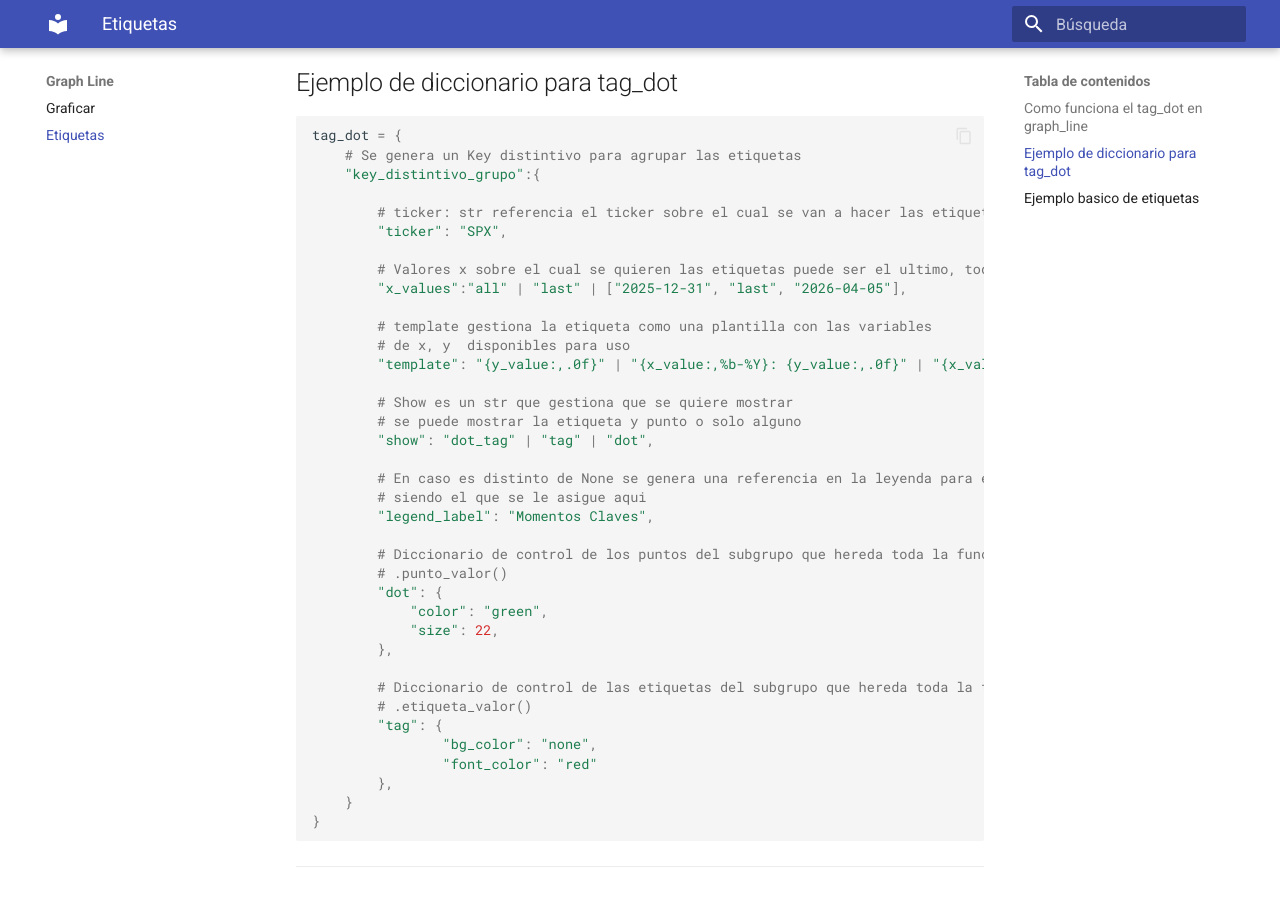
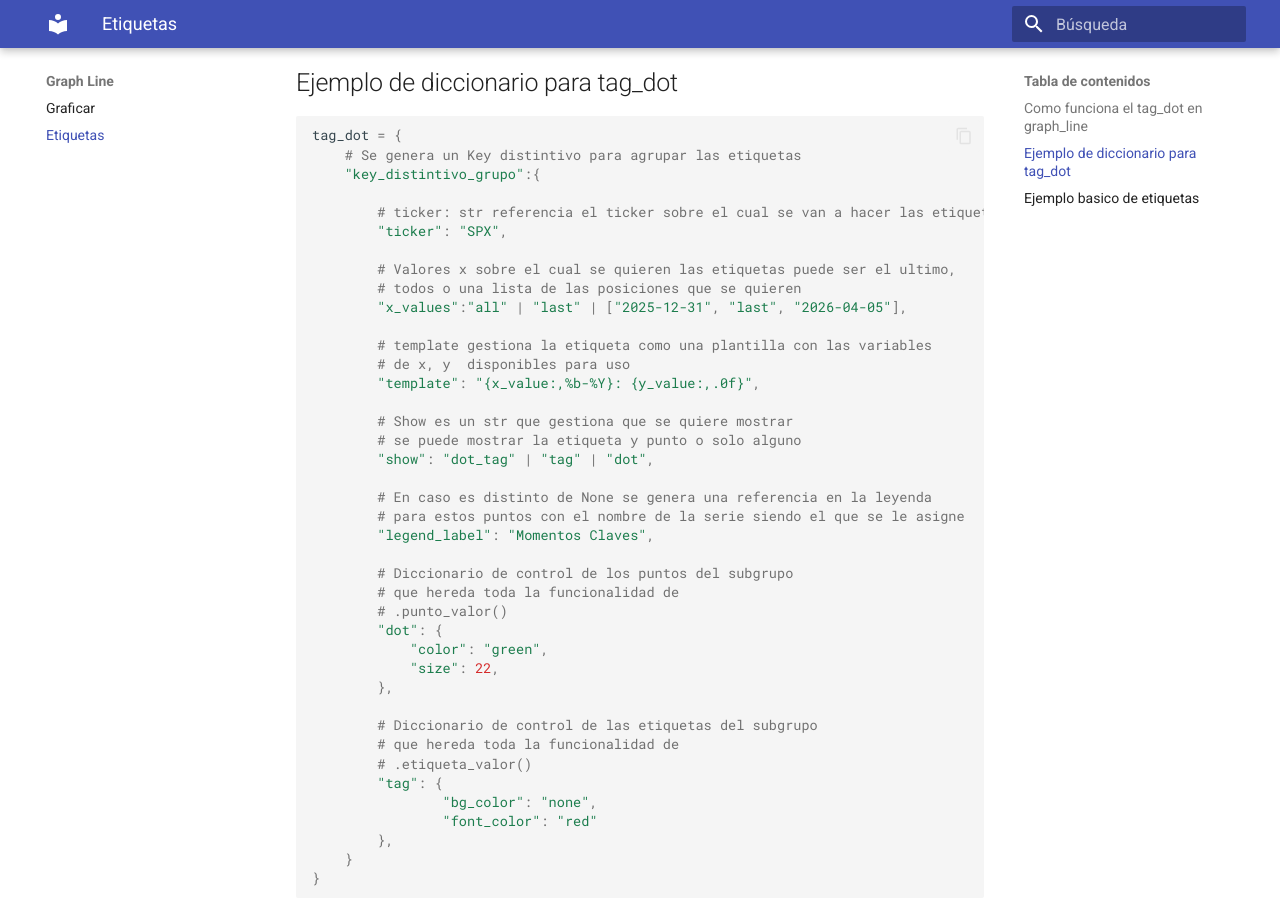
Before and after one commit to jc-ocampob/helpers_ps, an MkDocs documentation site: the page built from docs/Line/tags.md, in a window 1280 px wide and 900 px high, scrolled down 396 px. Built offline with MkDocs 1.6.1 and Material for MkDocs 9.7.7, drawn with Linux system fonts in a browser that asks for light colours.

Commit message:
prueba docs

```diff
--- a/docs/Line/tags.md
+++ b/docs/Line/tags.md
@@ -16,29 +16,32 @@ tag_dot = {
         # ticker: str referencia el ticker sobre el cual se van a hacer las etiquetas
         "ticker": "SPX",
 
-        # Valores x sobre el cual se quieren las etiquetas puede ser el ultimo, todos o una lista de las posiciones que se quieren
+        # Valores x sobre el cual se quieren las etiquetas puede ser el ultimo,
+        # todos o una lista de las posiciones que se quieren
         "x_values":"all" | "last" | ["2025-12-31", "last", "2026-04-05"],
 
         # template gestiona la etiqueta como una plantilla con las variables
         # de x, y  disponibles para uso
-        "template": "{y_value:,.0f}" | "{x_value:,%b-%Y}: {y_value:,.0f}" | "{x_value:,%b-%Y}",
+        "template": "{x_value:,%b-%Y}: {y_value:,.0f}",
 
         # Show es un str que gestiona que se quiere mostrar
         # se puede mostrar la etiqueta y punto o solo alguno
         "show": "dot_tag" | "tag" | "dot",
 
-        # En caso es distinto de None se genera una referencia en la leyenda para estos puntos con el nombre de la serie
-        # siendo el que se le asigue aqui
+        # En caso es distinto de None se genera una referencia en la leyenda
+        # para estos puntos con el nombre de la serie siendo el que se le asigne
         "legend_label": "Momentos Claves",
 
-        # Diccionario de control de los puntos del subgrupo que hereda toda la funcionalidad de
+        # Diccionario de control de los puntos del subgrupo
+        # que hereda toda la funcionalidad de
         # .punto_valor()
         "dot": {
             "color": "green",
             "size": 22,
         },
 
-        # Diccionario de control de las etiquetas del subgrupo que hereda toda la funcionalidad de
+        # Diccionario de control de las etiquetas del subgrupo
+        # que hereda toda la funcionalidad de
         # .etiqueta_valor()
         "tag": {
                 "bg_color": "none",
--- a/mkdocs.yml
+++ b/mkdocs.yml
@@ -58,4 +58,5 @@ nav:
       - Barras stacked: examples/bar_stacked.md
       - Box Whiskers: examples/box_whiskers.md
   - API:
-      - Graph_mtplt: api/graph_mtplt.md
+      - Gráficos: api/graph_mtplt.md
+      - Funciones de Ayuda: api/helpers.md
```
Also changed, not shown: docs/api/graph_mtplt.md (+24 -2 lines), docs/api/helpers.md (added).
